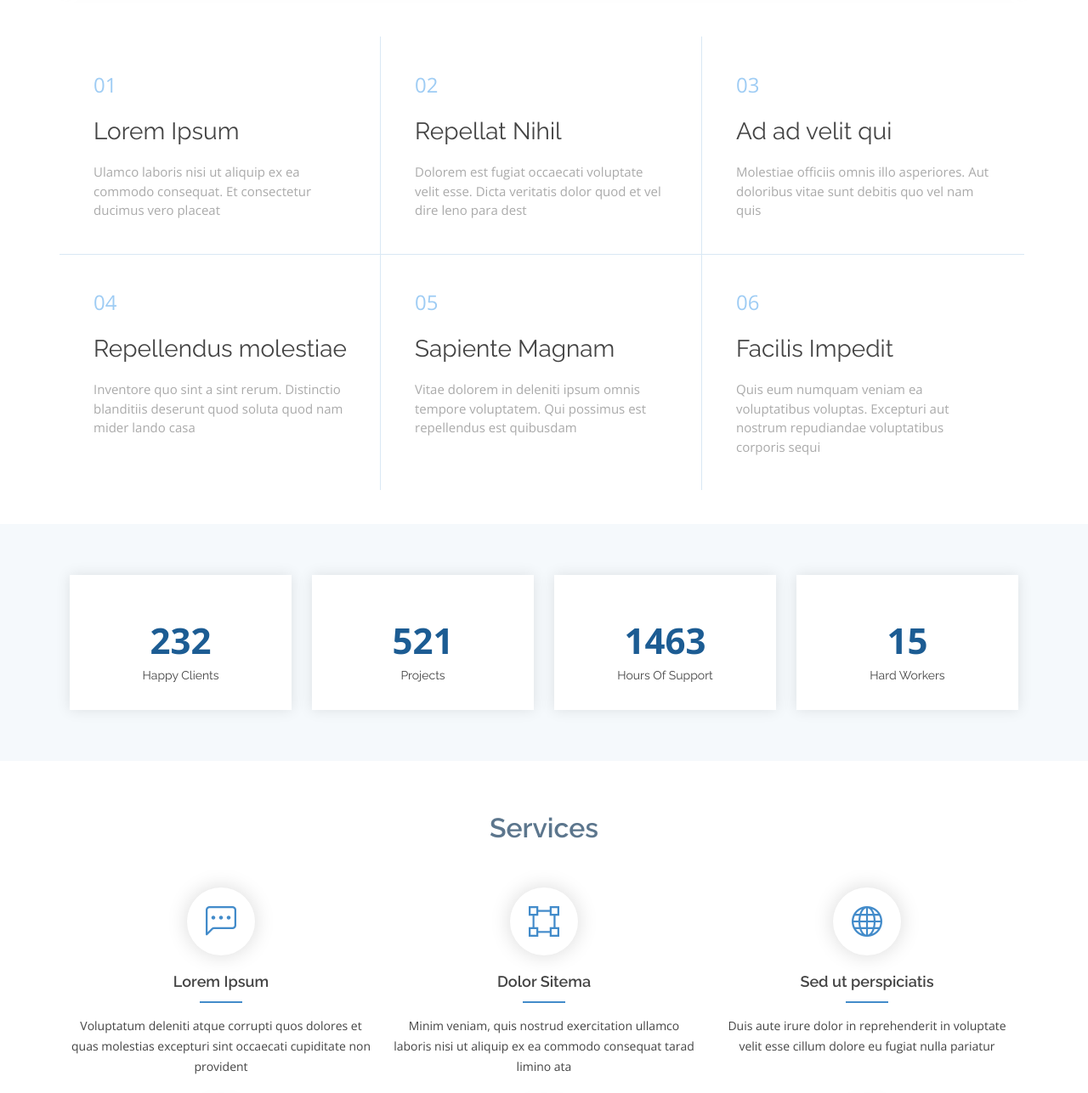
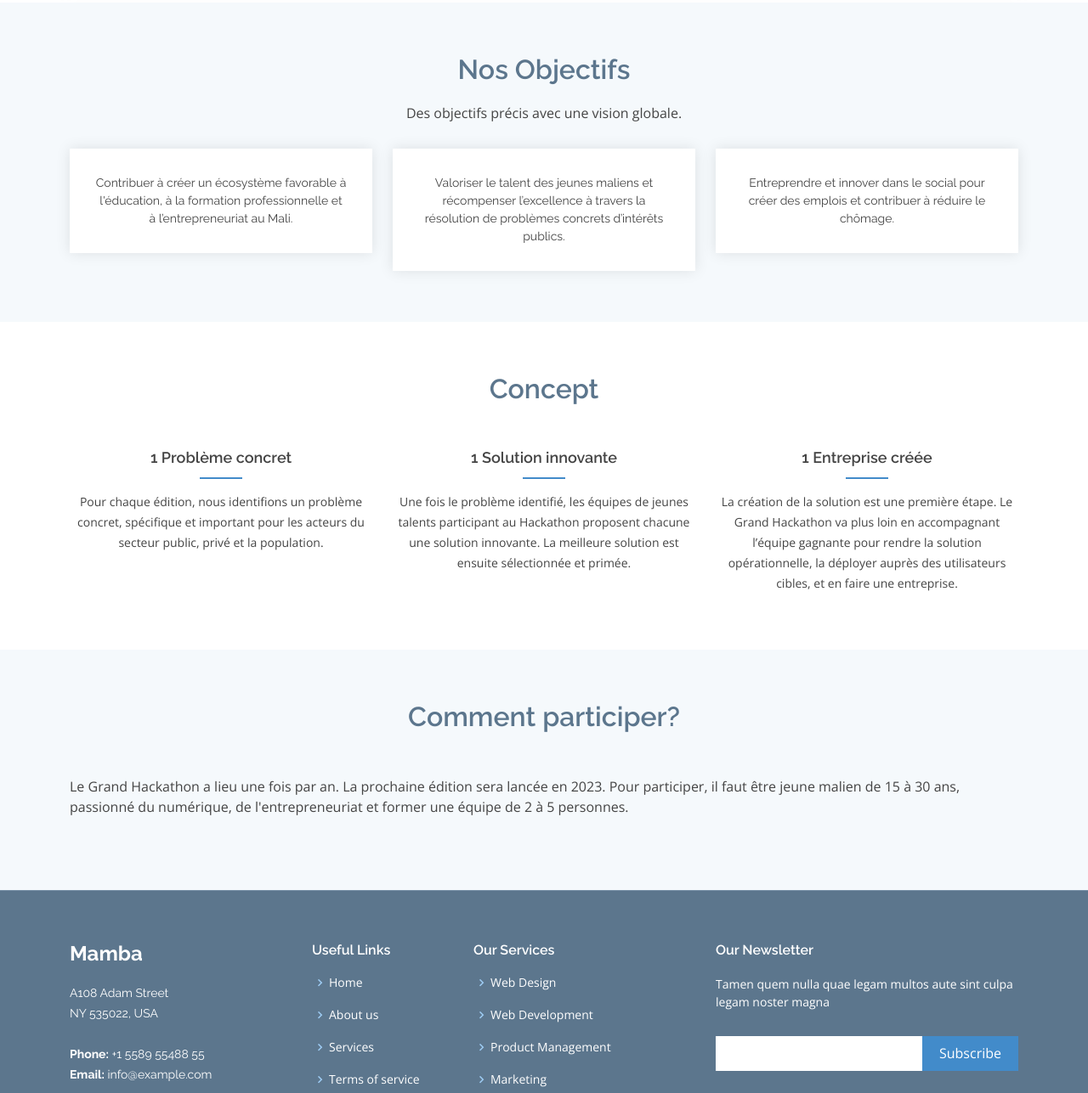
Before and after one commit to SISSOKOAmara/Hackathon, a plain HTML site: page index.html in a window 1280 px wide. Shown: the part 1489-2776 px from the top of the page at 85% size. Drawn offline with nearby package versions, Linux system fonts and the light colour scheme.

Commit message:
conceptobjectif

```diff
--- a/index.html
+++ b/index.html
@@ -114,7 +114,7 @@
           <div class="carousel-item" style="background-image: url('assets/img/slide/slide-2.jpg');">
             <div class="carousel-container">
               <div class="carousel-content container">
-                <h2 class="animate_animated animate_fadeInDown">Bienvenu sur le Site du <span>HACKATHON</span></h2>
+                <h2 class="animate_animated animate_fadeInDown">Une compétition d'<span>INNOVATION</span></h2>
                 <p class="animate_animated animate_fadeInUp">Le Grand Hackathon est une initiative portée par l’association JCA. Il a pour objectif de valoriser les jeunes talents maliens à travers...</p>
                 <a href="#about" class="btn-get-started animate_animated animate_fadeInUp scrollto">Lire Plus</a>
               </div>
@@ -125,7 +125,7 @@
           <div class="carousel-item" style="background-image: url('assets/img/slide/slide-3.jpg');">
             <div class="carousel-container">
               <div class="carousel-content container">
-                <h2 class="animate_animated animate_fadeInDown">Bienvenu sur le Site du <span>HACKATHON</span></h2>
+                <h2 class="animate_animated animate_fadeInDown">Valorisation des jeunes <span>TALENTS</span></h2>
                 <p class="animate_animated animate_fadeInUp">Le Grand Hackathon est une initiative portée par l’association JCA. Il a pour objectif de valoriser les jeunes talents maliens à travers...</p>
                 <a href="#about" class="btn-get-started animate_animated animate_fadeInUp scrollto">Lire Plus</a>
               </div>
@@ -183,7 +183,7 @@
       </div>
     </section><!-- End About Us Section -->
     <!-- ======= About Lists Section ======= -->
-    <section class="about-lists">
+    <!-- <section class="about-lists">
       <div class="container">
 
         <div class="row no-gutters">
@@ -227,45 +227,45 @@
         </div>
 
       </div>
-    </section><!-- End About Lists Section -->
+    </section> -->
+    <!-- End About Lists Section -->
 
     <!-- ======= Counts Section ======= -->
     <section class="counts section-bg">
       <div class="container">
 
+        <div class="section-title">
+          <h2>Nos Objectifs</h2>
+          <p>Des objectifs précis avec une vision globale.</p>
+        </div>
+
         <div class="row">
 
-          <div class="col-lg-3 col-md-6 text-center" data-aos="fade-up">
+          <div class="col-lg-4 col-md-6 text-center" data-aos="fade-up">
             <div class="count-box">
-              <i class="bi bi-simple-smile" style="color: #20b38e;"></i>
-              <span data-purecounter-start="0" data-purecounter-end="232" data-purecounter-duration="1" class="purecounter"></span>
-              <p>Happy Clients</p>
+              <p>Contribuer à créer un écosystème favorable à l'éducation, à la formation professionnelle et à l’entrepreneuriat au Mali.</p>
             </div>
           </div>
 
-          <div class="col-lg-3 col-md-6 text-center" data-aos="fade-up" data-aos-delay="200">
+          <div class="col-lg-4 col-md-6 text-center" data-aos="fade-up" data-aos-delay="200">
             <div class="count-box">
-              <i class="bi bi-document-folder" style="color: #c042ff;"></i>
-              <span data-purecounter-start="0" data-purecounter-end="521" data-purecounter-duration="1" class="purecounter"></span>
-              <p>Projects</p>
+              <p>Valoriser le talent des jeunes maliens et récompenser l’excellence à travers la résolution de problèmes concrets d’intérêts publics.</p>
             </div>
           </div>
 
-          <div class="col-lg-3 col-md-6 text-center" data-aos="fade-up" data-aos-delay="400">
+          <div class="col-lg-4 col-md-6 text-center" data-aos="fade-up" data-aos-delay="400">
             <div class="count-box">
-              <i class="bi bi-live-support" style="color: #46d1ff;"></i>
-              <span data-purecounter-start="0" data-purecounter-end="1463" data-purecounter-duration="1" class="purecounter"></span>
-              <p>Hours Of Support</p>
+              <p>Entreprendre et innover dans le social pour créer des emplois et contribuer à réduire le chômage.</p>
             </div>
           </div>
 
-          <div class="col-lg-3 col-md-6 text-center" data-aos="fade-up" data-aos-delay="600">
+          <!-- <div class="col-lg-3 col-md-6 text-center" data-aos="fade-up" data-aos-delay="600">
             <div class="count-box">
               <i class="bi bi-users-alt-5" style="color: #ffb459;"></i>
               <span data-purecounter-start="0" data-purecounter-end="15" data-purecounter-duration="1" class="purecounter"></span>
               <p>Hard Workers</p>
             </div>
-          </div>
+          </div> -->
 
         </div>
 
@@ -277,26 +277,26 @@
       <div class="container" data-aos="fade-up">
 
         <div class="section-title">
-          <h2>Services</h2>
+          <h2>Concept</h2>
         </div>
 
         <div class="row">
           <div class="col-lg-4 col-md-6 icon-box" data-aos="fade-up">
-            <div class="icon"><i class="bi bi-chat-left-dots"></i></div>
-            <h4 class="title"><a href="">Lorem Ipsum</a></h4>
-            <p class="description">Voluptatum deleniti atque corrupti quos dolores et quas molestias excepturi sint occaecati cupiditate non provident</p>
+            <!-- <div class="icon"><i class="bi bi-chat-left-dots"></i></div> -->
+            <h4 class="title"><a href="">1 Problème concret</a></h4>
+            <p class="description">Pour chaque édition, nous identifions un problème concret,  spécifique et important pour les acteurs du secteur public, privé et la population.</p>
           </div>
           <div class="col-lg-4 col-md-6 icon-box" data-aos="fade-up" data-aos-delay="100">
-            <div class="icon"><i class="bi bi-bounding-box"></i></div>
-            <h4 class="title"><a href="">Dolor Sitema</a></h4>
-            <p class="description">Minim veniam, quis nostrud exercitation ullamco laboris nisi ut aliquip ex ea commodo consequat tarad limino ata</p>
+            <!-- <div class="icon"><i class="bi bi-bounding-box"></i></div> -->
+            <h4 class="title"><a href="">1 Solution innovante</a></h4>
+            <p class="description">Une fois le problème identifié, les équipes de jeunes talents participant au Hackathon proposent chacune une solution innovante. La meilleure solution est ensuite sélectionnée et primée.</p>
           </div>
           <div class="col-lg-4 col-md-6 icon-box" data-aos="fade-up" data-aos-delay="200">
-            <div class="icon"><i class="bi bi-globe"></i></div>
-            <h4 class="title"><a href="">Sed ut perspiciatis</a></h4>
-            <p class="description">Duis aute irure dolor in reprehenderit in voluptate velit esse cillum dolore eu fugiat nulla pariatur</p>
+            <!-- <div class="icon"><i class="bi bi-globe"></i></div> -->
+            <h4 class="title"><a href="">1 Entreprise créée</a></h4>
+            <p class="description">La création  de la solution est une première étape. Le  Grand Hackathon va plus loin en accompagnant l’équipe gagnante pour rendre la solution opérationnelle, la déployer auprès des utilisateurs cibles, et en faire une entreprise.</p>
           </div>
-          <div class="col-lg-4 col-md-6 icon-box" data-aos="fade-up" data-aos-delay="300">
+          <!-- <div class="col-lg-4 col-md-6 icon-box" data-aos="fade-up" data-aos-delay="300">
             <div class="icon"><i class="bi bi-broadcast"></i></div>
             <h4 class="title"><a href="">Magni Dolores</a></h4>
             <p class="description">Excepteur sint occaecat cupidatat non proident, sunt in culpa qui officia deserunt mollit anim id est laborum</p>
@@ -310,14 +310,14 @@
             <div class="icon"><i class="bi bi-calendar2-week"></i></div>
             <h4 class="title"><a href="">Eiusmod Tempor</a></h4>
             <p class="description">Et harum quidem rerum facilis est et expedita distinctio. Nam libero tempore, cum soluta nobis est eligendi</p>
-          </div>
+          </div> -->
         </div>
 
       </div>
     </section><!-- End Services Section -->
 
     <!-- ======= Our Portfolio Section ======= -->
-    <section id="portfolio" class="portfolio section-bg">
+    <!-- <section id="portfolio" class="portfolio section-bg">
       <div class="container" data-aos="fade-up" data-aos-delay="100">
 
         <div class="section-title">
@@ -467,10 +467,11 @@
         </div>
 
       </div>
-    </section><!-- End Our Portfolio Section -->
+    </section> -->
+    <!-- End Our Portfolio Section -->
 
     <!-- ======= Our Team Section ======= -->
-    <section id="team" class="team">
+    <!-- <section id="team" class="team">
       <div class="container" data-aos="fade-up">
 
         <div class="section-title">
@@ -547,26 +548,27 @@
         </div>
 
       </div>
-    </section><!-- End Our Team Section -->
+    </section> -->
+    <!-- End Our Team Section -->
 
     <!-- ======= Frequently Asked Questions Section ======= -->
     <section id="faq" class="faq section-bg">
       <div class="container" data-aos="fade-up">
 
         <div class="section-title">
-          <h2>Frequently Asked Questions</h2>
+          <h2>Comment participer?</h2>
         </div>
 
         <div class="row  d-flex align-items-stretch">
 
-          <div class="col-lg-6 faq-item" data-aos="fade-up">
-            <h4>Non consectetur a erat nam at lectus urna duis?</h4>
+          <div class="col-lg-12 faq-item" data-aos="fade-up">
+            <!-- <h4>Non consectetur a erat nam at lectus urna duis?</h4> -->
             <p>
-              Feugiat pretium nibh ipsum consequat. Tempus iaculis urna id volutpat lacus laoreet non curabitur gravida. Venenatis lectus magna fringilla urna porttitor rhoncus dolor purus non.
+              Le Grand Hackathon a lieu une fois par an. La prochaine édition sera lancée en 2023.  Pour participer, il faut être jeune malien de 15 à 30 ans, passionné du numérique, de l'entrepreneuriat et former une équipe de 2 à 5 personnes.
             </p>
           </div>
 
-          <div class="col-lg-6 faq-item" data-aos="fade-up" data-aos-delay="100">
+          <!-- <div class="col-lg-6 faq-item" data-aos="fade-up" data-aos-delay="100">
             <h4>Feugiat scelerisque varius morbi enim nunc faucibus a pellentesque?</h4>
             <p>
               Dolor sit amet consectetur adipiscing elit pellentesque habitant morbi. Id interdum velit laoreet id donec ultrices. Fringilla phasellus faucibus scelerisque eleifend donec pretium. Est pellentesque elit ullamcorper dignissim.
@@ -599,7 +601,7 @@
             <p>
               Laoreet sit amet cursus sit amet dictum sit amet justo. Mauris vitae ultricies leo integer malesuada nunc vel. Tincidunt eget nullam non nisi est sit amet. Turpis nunc eget lorem dolor sed. Ut venenatis tellus in metus vulputate eu scelerisque.
             </p>
-          </div>
+          </div> -->
 
         </div>
 
@@ -607,7 +609,7 @@
     </section><!-- End Frequently Asked Questions Section -->
 
     <!-- ======= Contact Us Section ======= -->
-    <section id="contact" class="contact">
+    <!-- <section id="contact" class="contact">
       <div class="container" data-aos="fade-up">
 
         <div class="section-title">
@@ -668,7 +670,8 @@
         </div>
 
       </div>
-    </section><!-- End Contact Us Section -->
+    </section> -->
+    <!-- End Contact Us Section -->
 
   </main><!-- End #main -->
 
```
Also changed, not shown: edition.html (+2 -2 lines).
